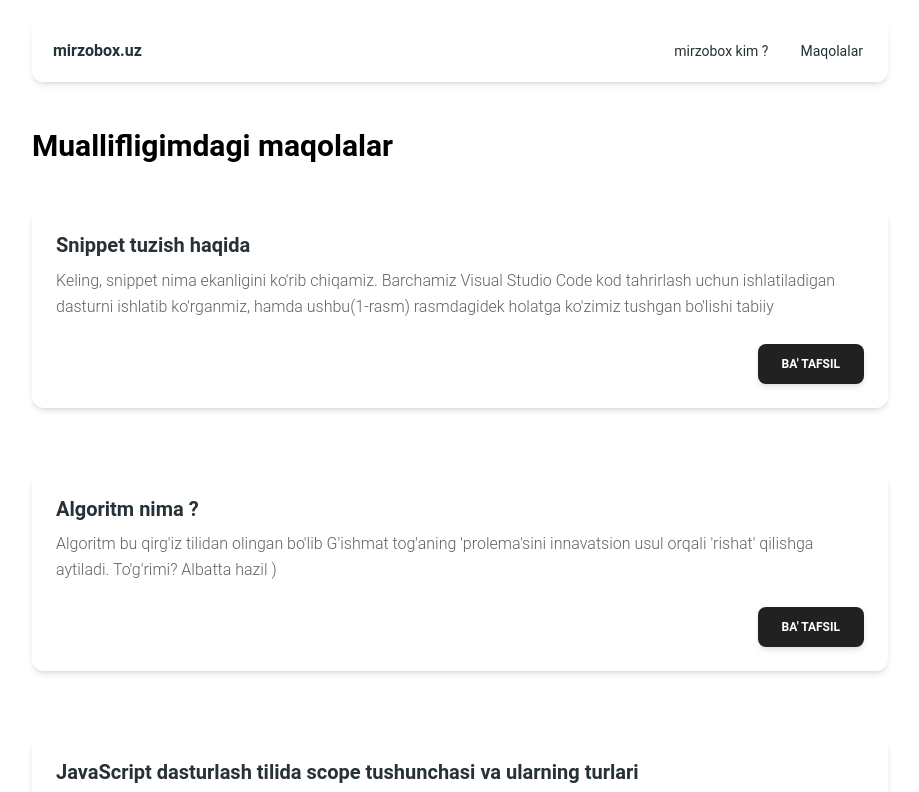
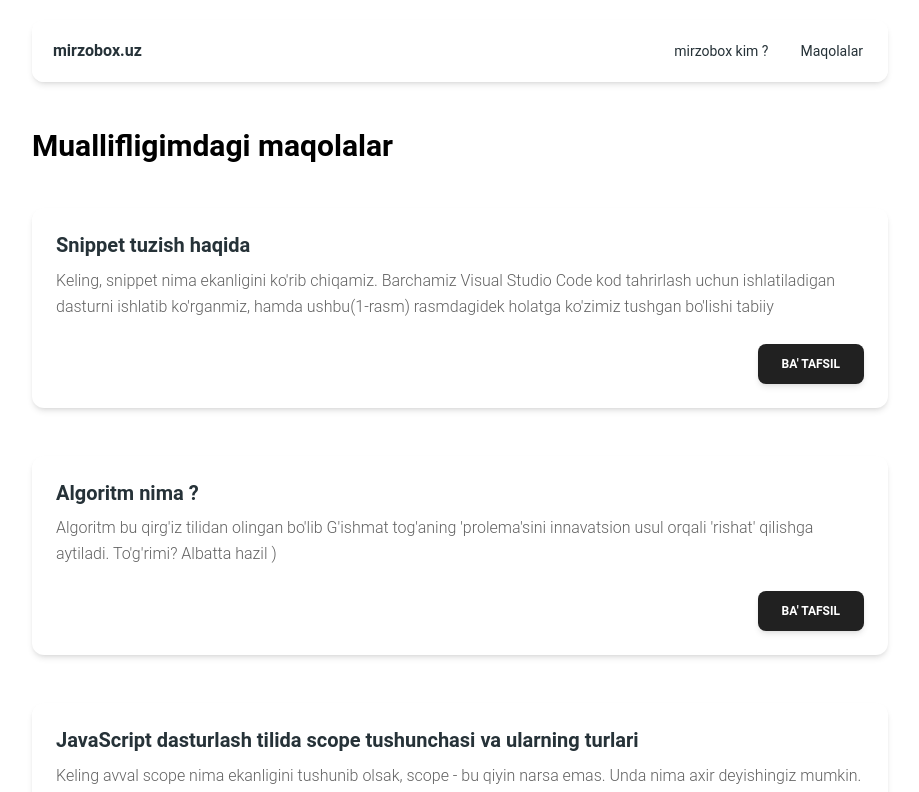
Before and after one commit to ibrohimov-murodjon/ulugbek-portfolio, a React (Vite) app: page /blog in a window 1280 px wide. Shown: the top 792 px of the page, without its empty margins (180-1099 px from the left). Built offline with nearby package versions, Linux system fonts and the light colour scheme.

Commit message:
Change gap of posts

```diff
--- a/src/pages/Blog.jsx
+++ b/src/pages/Blog.jsx
@@ -9,7 +9,7 @@ export default function Blog() {
       <Typography className="mb-5 text-3xl font-bold" as={"h1"}>
         Muallifligimdagi maqolalar
       </Typography>
-      <ul className="grid grid-cols-1 gap-10">
+      <ul className="grid grid-cols-1 gap-6">
         {livePosts.map(({ title, description, link }) => {
           return (
             <li key={title}>
```
